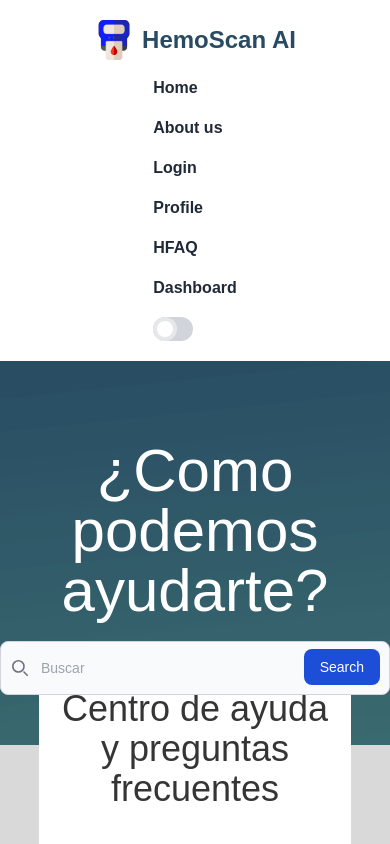
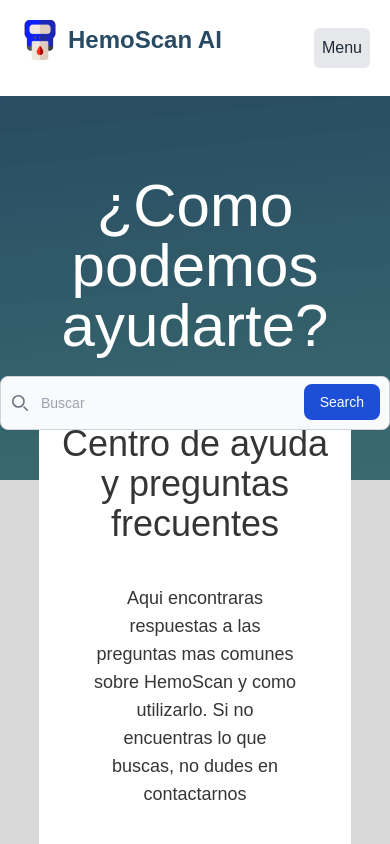
Before and after one commit to JiovannyVega/HemoScan, a React (Vite) app: page /HemoScan/hfaq in a window 390 px wide. Shown: the top 844 px of the page. Built offline with nearby package versions, Linux system fonts and the light colour scheme.

Commit message:
Se trabaja en el responsive

```diff
--- a/index.html
+++ b/index.html
@@ -8,7 +8,7 @@
   <title>HemoScan</title>
 </head>
 
-<body class="bg-border dark:bg-border-dark">
+<body class="w-full bg-border dark:bg-border-dark">
   <div id="root"></div>
   <script type="module" src="/src/main.jsx"></script>
 </body>
--- a/src/components/Header.jsx
+++ b/src/components/Header.jsx
@@ -3,6 +3,7 @@ import { useState, useEffect } from "react";
 
 const Header = () => {
   const [isDarkMode, setIsDarkMode] = useState(false);
+  const [isMenuOpen, setIsMenuOpen] = useState(false);
 
   useEffect(() => {
     if (isDarkMode) {
@@ -16,36 +17,34 @@ const Header = () => {
     setIsDarkMode(!isDarkMode);
   };
 
+  const toggleMenu = () => {
+    setIsMenuOpen(!isMenuOpen);
+  };
+
+  const navItems = [
+    ['Home', '/'],
+    ['About us', '/about'],
+    ['Login', '/Login'],
+    ['Profile', '/profile'],
+    ['HFAQ', '/hfaq'],
+    ['Dashboard', '/dashboard'],
+  ];
+
   return (
-    <>
     <header className="p-5 m-0 bg-white dark:bg-gray-800">
-        <div className="flex flex-col items-center justify-between max-w-6xl mx-auto md:flex-row">
-          <div className="flex items-center mb-4 md:mb-0">
+      <div className="flex flex-row items-center justify-between max-w-6xl mx-auto shrink">
+        <div className="flex items-center mb-4 shrink-1 md:mb-0">
           <img src="./src/assets/logo.png" alt="logo" className="w-10 mr-2" />
           <h1 className="text-2xl text-[#284B63] font-bold dark:text-white">HemoScan AI</h1>
         </div>
 
-          <ul className="flex flex-col gap-4 md:flex-row">
-            <li className="font-semibold text-gray-800 hover:text-blue-500 active:text-blue-500 dark:text-gray-200">
-              <Link to="//">Home</Link>
-            </li>
-            <li className="font-semibold text-gray-800 hover:text-blue-500 active:text-blue-500 dark:text-gray-200">
-              <Link to="/about">About us</Link>
-            </li>
-            <li className="font-semibold text-gray-800 hover:text-blue-500 active:text-blue-500 dark:text-gray-200">
-              <Link to="/Login">Login</Link>
-            </li>
-            <li className="font-semibold text-gray-800 hover:text-blue-500 active:text-blue-500 dark:text-gray-200">
-              <Link to="/profile">Profile</Link>
-            </li>
-            <li className="font-semibold text-gray-800 hover:text-blue-500 active:text-blue-500 dark:text-gray-200">
-              <Link to="/hfaq">HFAQ</Link>
-            </li>
-            <li className="font-semibold text-gray-800 hover:text-blue-500 active:text-blue-500 dark:text-gray-200">
-              <Link to="/dashboard">Dashboard</Link>
-            </li>
-            <li className="mr-5">
-              <div className="relative inline-block w-10 mr-2 align-middle transition duration-200 ease-in select-none">
+        <nav className="hidden gap-4 shrink-1 sm:flex-row sm:flex">
+          {navItems.map(([title, url]) => (
+            <Link key={url} to={url} className="font-semibold text-gray-800 hover:text-blue-500 active:text-blue-500 dark:text-gray-200">
+              {title}
+            </Link>
+          ))}
+          <div className="relative inline-block w-10 align-middle transition duration-200 ease-in select-none">
             <input
               type="checkbox"
               name="toggle"
@@ -58,11 +57,24 @@ const Header = () => {
               className="block h-6 overflow-hidden bg-gray-300 rounded-full cursor-pointer toggle-label"
             ></label>
           </div>
-            </li>
-          </ul>
+        </nav>
+
+        <div className="relative sm:hidden">
+          <button onClick={toggleMenu} className="p-2 text-gray-800 bg-gray-200 rounded-md dark:text-gray-200 dark:bg-gray-700">
+            Menu
+          </button>
+          {isMenuOpen && (
+            <nav className="absolute right-0 z-10 flex flex-col p-4 mt-2 space-y-2 bg-white border rounded-md shadow-lg dark:bg-gray-800">
+              {navItems.map(([title, url]) => (
+                <Link key={url} to={url} className="font-semibold text-gray-800 hover:text-blue-500 active:text-blue-500 dark:text-gray-200">
+                  {title}
+                </Link>
+              ))}
+            </nav>
+          )}
+        </div>
       </div>
     </header>
-    </>
   );
 };
 
--- /dev/null
+++ b/src/pages/Dashboard.jsx
@@ -0,0 +1,9 @@
+const Dashboard = () => {
+  return (
+    <>
+      <p>Dashboard</p>
+    </>
+  );
+};
+
+export default Dashboard;
```
Lines whose indentation alone changed are shown as unchanged.
